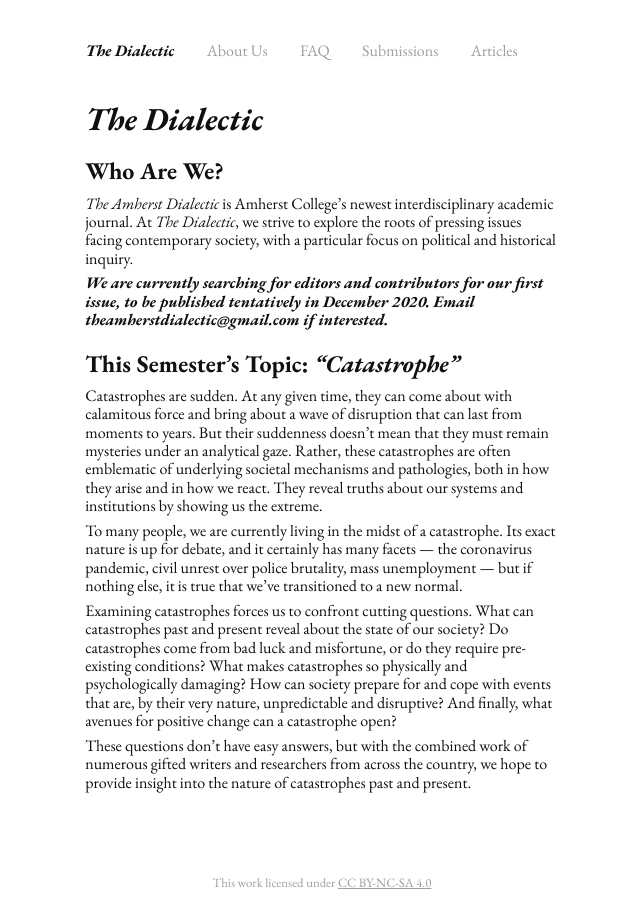
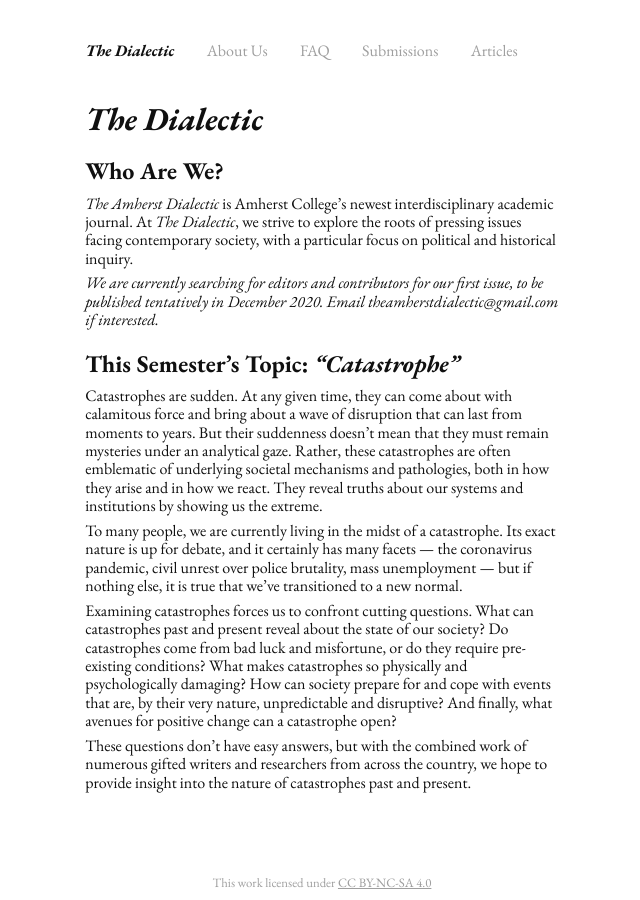
Before and after one commit to the-dialectic/amherstdialectic.com, a Jekyll site: the page built from index.md, in a window 1280 px wide. Shown: the whole page, without its empty margins (318-958 px from the left). Built offline with Jekyll 4.4.1, drawn with Linux system fonts in a browser that asks for light colours.

```diff
--- a/index.md
+++ b/index.md
@@ -10,7 +10,7 @@ permalink: /
 
 _The Amherst Dialectic_ is Amherst College’s newest interdisciplinary academic journal. At _The Dialectic_, we strive to explore the roots of pressing issues facing contemporary society, with a particular focus on political and historical inquiry.
 
-***We are currently searching for editors and contributors for our first issue, to be published tentatively in December 2020. Email theamherstdialectic@gmail.com if interested.***
+*We are currently searching for editors and contributors for our first issue, to be published tentatively in December 2020. Email theamherstdialectic@gmail.com if interested.*
 
 ## This Semester's Topic: _"Catastrophe"_
 
```
